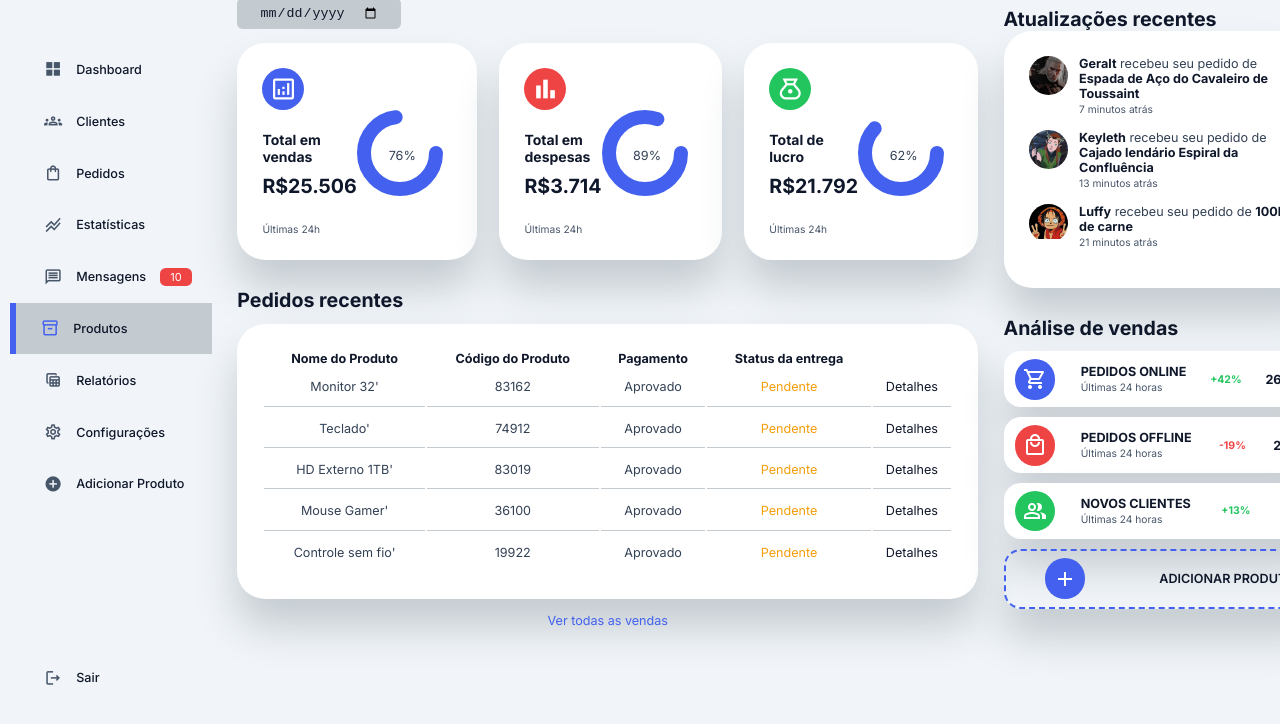
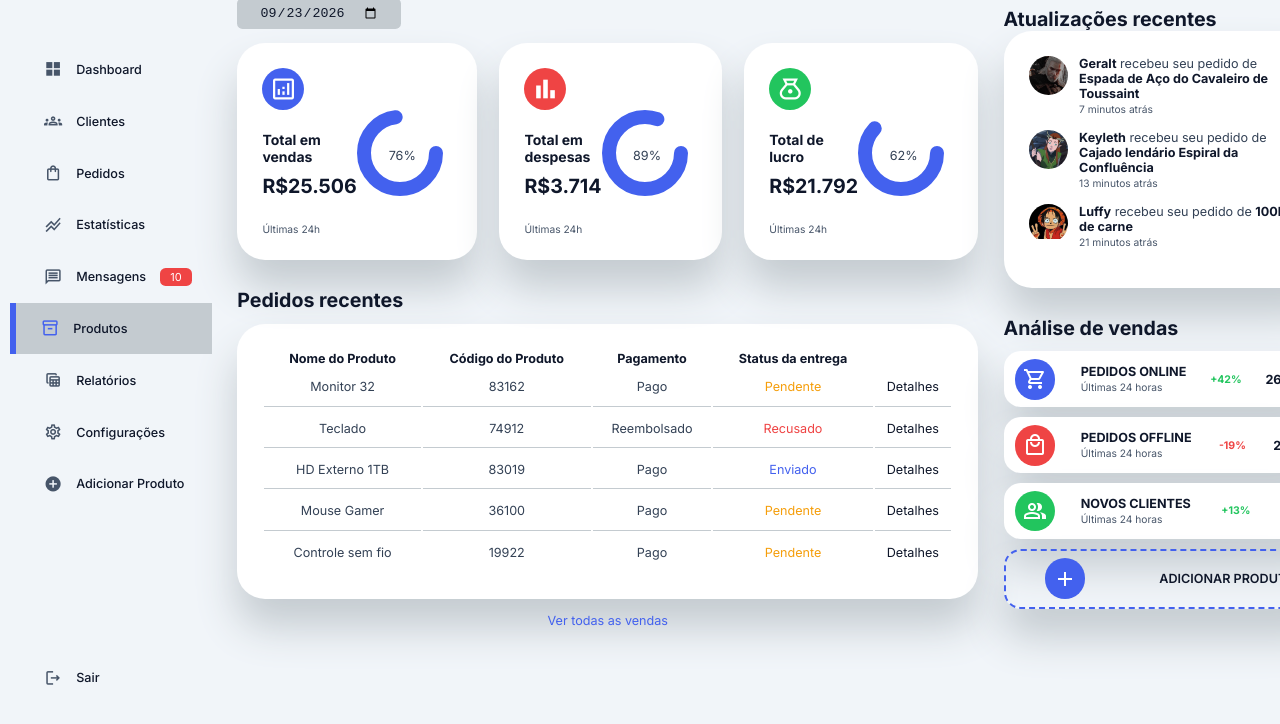
Before and after one commit to Diego-can/dashboard-js, a plain HTML site: page index.html in a window 1280 px wide. Shown: the part 66-790 px from the top of the page. Drawn offline with nearby package versions, Linux system fonts and the light colour scheme.

Commit message:
Ajustes finais e criação da lista de pedidos recentes com javascript

```diff
--- a/index.html
+++ b/index.html
@@ -92,7 +92,7 @@
         <main>
             <h1>Dashboard</h1>
             <div class="date">
-                <input type="date">
+                <input type="date" id="date-area">
             </div>
             <section class="insights">
                 <div class="sales insight">
@@ -165,43 +165,7 @@
                             <th></th>
                         </tr>
                     </thead>
-                    <tbody>
-                        <tr>
-                            <td>Monitor 32'</td>
-                            <td>83162</td>
-                            <td>Aprovado</td>
-                            <td class="warning">Pendente</td>
-                            <td class="primary"><a href="#">Detalhes</a></td>
-                        </tr>
-                        <tr>
-                            <td>Teclado'</td>
-                            <td>74912</td>
-                            <td>Aprovado</td>
-                            <td class="warning">Pendente</td>
-                            <td class="primary"><a href="#">Detalhes</a></td>
-                        </tr>
-                        <tr>
-                            <td>HD Externo 1TB'</td>
-                            <td>83019</td>
-                            <td>Aprovado</td>
-                            <td class="warning">Pendente</td>
-                            <td class="primary"><a href="#">Detalhes</a></td>
-                        </tr>
-                        <tr>
-                            <td>Mouse Gamer'</td>
-                            <td>36100</td>
-                            <td>Aprovado</td>
-                            <td class="warning">Pendente</td>
-                            <td class="primary"><a href="#">Detalhes</a></td>
-                        </tr>
-                        <tr>
-                            <td>Controle sem fio'</td>
-                            <td>19922</td>
-                            <td>Aprovado</td>
-                            <td class="warning">Pendente</td>
-                            <td class="primary"><a href="#">Detalhes</a></td>
-                        </tr>
-                    </tbody>
+                    <tbody></tbody>
                 </table>
                 <a class="show-all" href="#">Ver todas as vendas</a>
             </section>
@@ -311,6 +275,7 @@
         </section>
     </div>
 
+    <script src="/orders.js"></script>
     <script src="/index.js"></script>
 
 </body>
--- a/index.js
+++ b/index.js
@@ -2,6 +2,11 @@ const sideMenu = document.querySelector("aside");
 const menuBtn = document.getElementById("menu-btn");
 const closeBtn = document.getElementById("close-btn");
 const themeToggle = document.querySelector('.theme-toggle');
+const spans = themeToggle.querySelectorAll('span');
+const today = new Date().toISOString().split('T')[0];
+
+document.getElementById('date-area').value = today;
+
 
 menuBtn.addEventListener('click', () => {
     sideMenu.style.display = 'block';
@@ -13,5 +18,18 @@ closeBtn.addEventListener('click', () => {
 
 themeToggle.addEventListener('click', () => {
     document.body.classList.toggle('dark-theme-variables');
-    themeToggle.querySelector('span').classList.toggle('active');
-})
+    spans.forEach(span => span.classList.toggle('active'));
+});
+
+Orders.forEach(order => {
+    const tr = document.createElement('tr');
+    const trContent = `
+                        <td>${order.productName}</td>
+                        <td>${order.productCode}</td>
+                        <td>${order.paymentStatus}</td>
+                        <td class="${order.shipping === 'Recusado' ? 'danger' : order.shipping === 'Pendente' ? 'warning' : 'primary'}">${order.shipping}</td>
+                        <td class="primary"><a href="#">Detalhes</a></td>
+                        `;
+    tr.innerHTML = trContent;
+    document.querySelector('table tbody').appendChild(tr);
+});
--- /dev/null
+++ b/orders.js
@@ -0,0 +1,32 @@
+const Orders = [
+    {
+        productName: 'Monitor 32',
+        productCode: 83162,
+        paymentStatus: 'Pago',
+        shipping: 'Pendente'
+    },
+    {
+        productName: 'Teclado',
+        productCode: 74912,
+        paymentStatus: 'Reembolsado',
+        shipping: 'Recusado'
+    },
+    {
+        productName: 'HD Externo 1TB',
+        productCode: 83019,
+        paymentStatus: 'Pago',
+        shipping: 'Enviado'
+    },
+    {
+        productName: 'Mouse Gamer',
+        productCode: 36100,
+        paymentStatus: 'Pago',
+        shipping: 'Pendente'
+    },
+    {
+        productName: 'Controle sem fio',
+        productCode: 19922,
+        paymentStatus: 'Pago',
+        shipping: 'Pendente'
+    }
+]
--- a/styles/styles.css
+++ b/styles/styles.css
@@ -420,6 +420,11 @@ main .recent-orders a.show-all {
   padding: 2rem;
 }
 
+.right .sales-analytics .add-product:hover {
+  background: var(--color-primary);
+  color: var(--color-light);
+}
+
 .right .sales-analytics .add-product h3 {
   font-weight: 600;
 }
```
